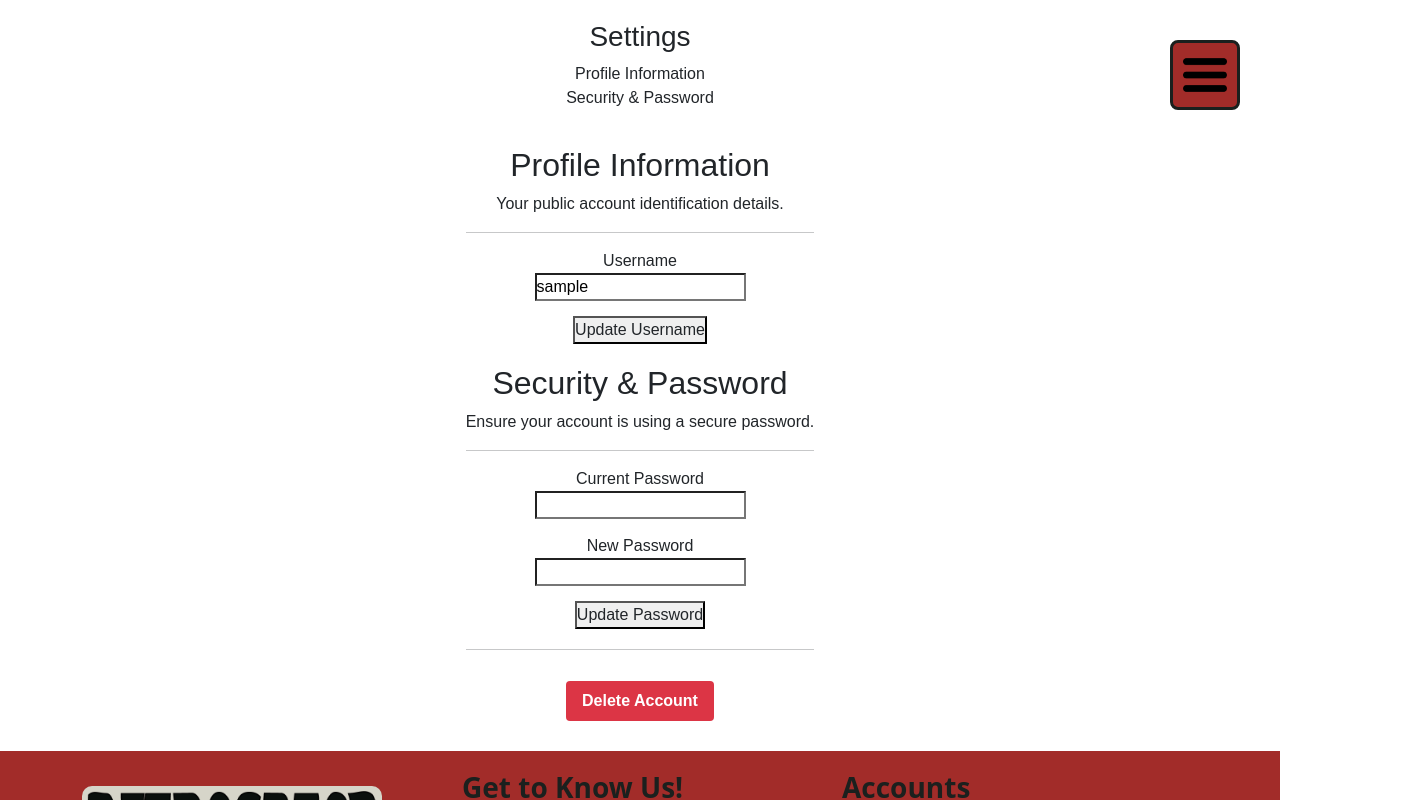
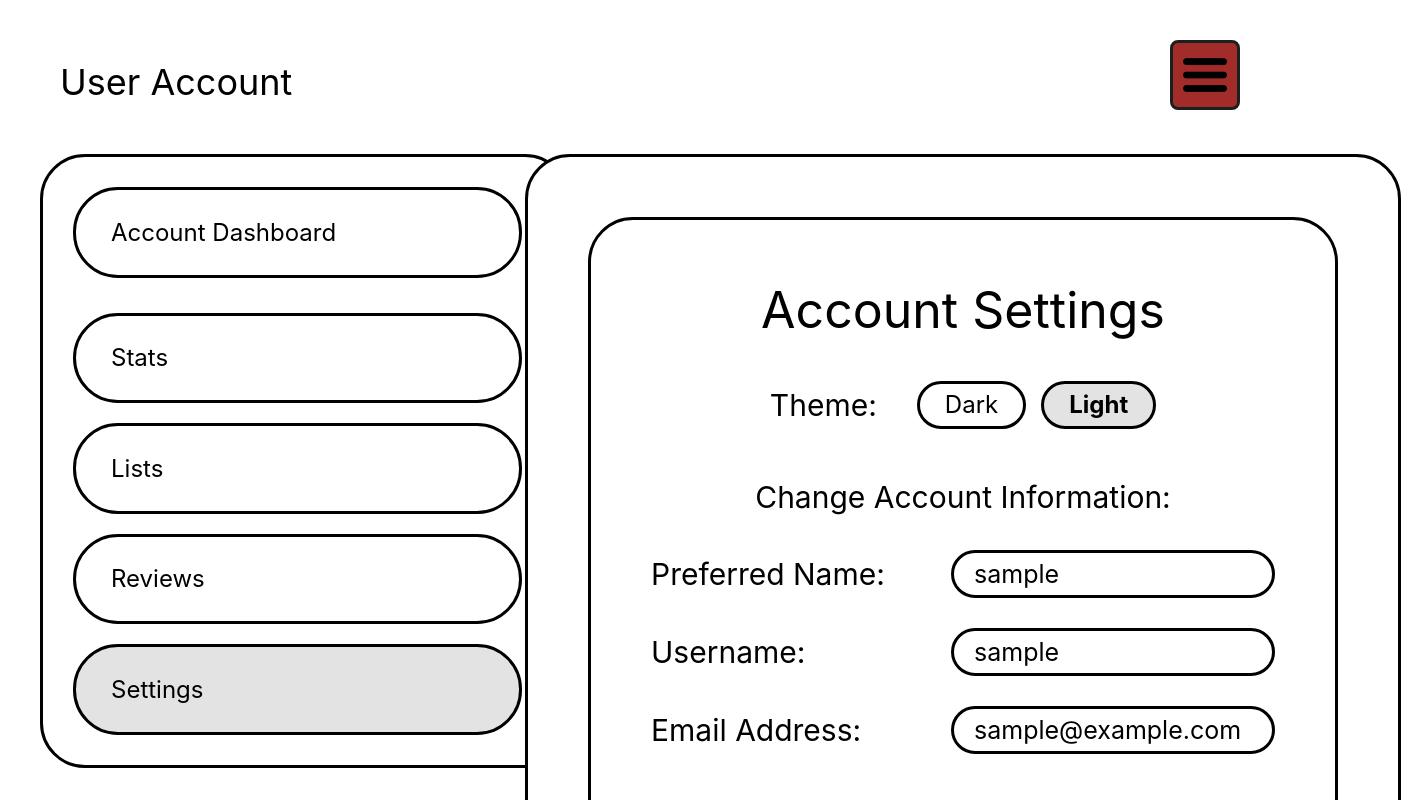
Before and after one commit to ab-21-au/cos30043-assignment, a Vue app in the folder cos30043-groupAssignment/: page /cos30043/s104551544/Assign2/account/settings in a window 1280 px wide. Shown: the top 800 px of the page, 1401 px wide, since content can reach past the window. Built offline with nearby package versions, Linux system fonts and the light colour scheme; no server answers; sample sign-in values are in the browser's storage; a web font is replaced by a local one.

Commit message:
css changes plus partial dark/light mode implementation

```diff
--- a/cos30043-groupAssignment/src/components/AccountSettings.vue
+++ b/cos30043-groupAssignment/src/components/AccountSettings.vue
@@ -1,173 +1,549 @@
 <template>
-  <div class="test-center-wrapper">
-    <div v-if="auth.isAuthenticated" class="test-content-box">
+  <div class="user-account-page">
 
-      <aside>
-        <h3>Settings</h3>
-        <ul>
-          <li>Profile Information</li>
-          <li>Security & Password</li>
-        </ul>
+    <h1 class="page-main-title">User Account</h1>
+
+    <div class="account-dashboard-layout">
+
+      <aside class="dashboard-sidebar">
+
+        <div class="sidebar-item static-header" @click="$router.push('/account')">
+          <h4 class="sidebar-text">Account Dashboard</h4>
+        </div>
+
+        <nav class="sidebar-nav">
+          <ul>
+            <li @click="$router.push('/account')" class="sidebar-item pill-button">
+              <h4 class="sidebar-text">Stats</h4>
+            </li>
+
+            <li @click="$router.push('/account')" class="sidebar-item pill-button">
+              <h4 class="sidebar-text">Lists</h4>
+            </li>
+
+            <li @click="$router.push('/account')" class="sidebar-item pill-button">
+              <h4 class="sidebar-text">Reviews</h4>
+            </li>
+
+            <li class="sidebar-item pill-button active-setting">
+              <h4 class="sidebar-text">Settings</h4>
+            </li>
+          </ul>
+        </nav>
       </aside>
 
-      <main>
+      <main class="content-workspace">
+        <div v-if="auth.isAuthenticated" class="inner-settings-card">
 
-        <section>
-          <h2>Profile Information</h2>
-          <p>Your public account identification details.</p>
-          <hr />
-          <form @submit.prevent="updateUsername">
-            <div>
-              <label for="username-input">Username</label>
-              <input type="text" id="username-input" v-model="profile.username" />
+          <div class="settings-inner-container">
+
+            <h3 class="settings-title">Account Settings</h3>
+
+            <div class="settings-row flex-row">
+              <span class="label-text">Theme:</span>
+              <div class="theme-btn-group">
+
+                <button
+                  type="button"
+                  @click="!theme.isDark.value && theme.toggleTheme()"
+                  :class="['theme-pill-btn', { 'active-theme-pill': theme.isDark.value }]"
+                >
+                  Dark
+                </button>
+
+                <button
+                  type="button"
+                  @click="theme.isDark.value && theme.toggleTheme()"
+                  :class="['theme-pill-btn', { 'active-theme-pill': !theme.isDark.value }]"
+                >
+                  Light
+                </button>
+
+              </div>
             </div>
-            <button type="submit">Update Username</button>
-          </form>
-        </section>
 
-        <section>
-          <h2>Security & Password</h2>
-          <p>Ensure your account is using a secure password.</p>
-          <hr />
-          <form @submit.prevent="updatePassword">
-            <div>
-              <label for="current-password">Current Password</label>
-              <input type="password" id="current-password" v-model="security.currentPassword" />
-            </div>
-            <div>
-              <label for="new-password">New Password</label>
-              <input type="password" id="new-password" v-model="security.newPassword" />
-            </div>
-            <button type="submit">Update Password</button>
-          </form>
-        </section>
+            <h4 class="section-subheading">Change Account Information:</h4>
 
-        <hr />
+            <form @submit.prevent class="info-modification-form">
 
-        <button @click="handleDeleteAccount" class="btn-delete">Delete Account</button>
+              <div class="settings-row form-grid-row">
+                <label class="label-text">Preferred Name:</label>
+                <div class="input-pill-wrapper">
+                  <input type="text" v-model="profile.preferredName" class="figma-input" />
+                </div>
+              </div>
 
+              <div class="settings-row form-grid-row">
+                <label class="label-text">Username:</label>
+                <div class="input-pill-wrapper">
+                  <input type="text" v-model="profile.username" class="figma-input" />
+                </div>
+              </div>
+
+              <div class="settings-row form-grid-row">
+                <label class="label-text">Email Address:</label>
+                <div class="input-pill-wrapper">
+                  <input type="email" v-model="profile.email" class="figma-input" />
+                </div>
+              </div>
+
+              <div class="actions-button-group">
+                <button type="button" @click="updateUsername" class="btn-figma btn-change-details">
+                  Change Details
+                </button>
+
+                <button type="button" @click="handleDeleteAccount" class="btn-figma btn-delete-account">
+                  Delete Account
+                </button>
+              </div>
+
+            </form>
+
+          </div>
+        </div>
+
+        <div v-else class="inner-settings-card error-card">
+          <h3 class="settings-title">Access Denied</h3>
+          <p class="label-text">Please sign in to view your account settings.</p>
+          <button @click="$router.push('/login')" class="btn-figma btn-change-details" style="margin-top: 20px;">
+            Go to Sign In
+          </button>
+        </div>
       </main>
-    </div>
 
-    <div v-else class="test-content-box">
-      <h2>Access Denied</h2>
-      <p>Please sign in to view your account settings.</p>
-      <button @click="$router.push('/login')">Go to Sign In</button>
     </div>
   </div>
 </template>
 
 <style scoped>
-/* Centering wrapper layouts to maximize testing visibility */
-.test-center-wrapper {
+
+
+.theme-btn-group {
+  display: flex;
+  gap: 15px;
+}
+
+
+.theme-pill-btn {
+  box-sizing: border-box;
+  height: 48px;
+  padding: 0 25px;
+  background: #FFFFFF;
+  border: 3px solid #000000;
+  border-radius: 25px;
+  font-family: 'Inter', sans-serif;
+  font-size: 24px;
+  line-height: 30px;
+  color: #000000;
+  cursor: pointer;
+  transition: background-color 0.2s, color 0.2s, transform 0.1s;
+}
+
+.theme-pill-btn:hover {
+  background-color: #ededed;
+  transform: scale(0.98);
+}
+
+.active-theme-pill {
+  background: #E3E3E3 !important;
+  font-weight: bold;
+}
+
+
+.user-account-page {
+  box-sizing: border-box;
+  min-height: 100vh;
+  width: 100%;
+  background: #FFFFFF;
+  padding: 60px 40px;
+  font-family: 'Inter', sans-serif;
+  display: flex;
+  flex-direction: column;
+}
+
+.page-main-title {
+  font-family: 'Inter', sans-serif;
+  font-style: normal;
+  font-weight: 400;
+  font-size: 36px;
+  line-height: 44px;
+  color: #000000;
+  margin: 0 0 50px 20px;
+}
+
+.account-dashboard-layout {
+  display: flex;
+  width: 100%;
+  align-items: flex-start;
+}
+
+.dashboard-sidebar {
+  box-sizing: border-box;
+  width: 530px;
+  min-width: 530px;
+  background: #FFFFFF;
+  border: 3px solid #000000;
+  border-radius: 45px;
+  padding: 30px 45px 30px 30px;
+  display: flex;
+  flex-direction: column;
+  gap: 20px;
+  position: relative;
+  z-index: 1;
+}
+
+.sidebar-item {
+  box-sizing: border-box;
+  height: 90.56px;
+  width: 100%;
+  background: #FFFFFF;
+  border: 3px solid #000000;
+  border-radius: 45px;
+  display: flex;
+  align-items: center;
+  justify-content: flex-start;
+  padding-left: 35px;
+}
+
+.static-header {
+  cursor: pointer;
+  margin-bottom: 15px;
+}
+
+.pill-button {
+  cursor: pointer;
+  transition: transform 0.1s ease, background-color 0.2s ease;
+}
+
+.pill-button:hover {
+  background-color: #f7f7f7;
+  transform: scale(0.99);
+}
+
+.active-setting {
+  background: #E3E3E3;
+  cursor: default;
+}
+
+.sidebar-text {
+  font-family: 'Inter', sans-serif;
+  font-style: normal;
+  font-weight: 400;
+  font-size: 24px;
+  line-height: 29px;
+  color: #000000;
+  margin: 0;
+  text-align: left;
+}
+
+.sidebar-nav ul {
+  list-style: none;
+  padding: 0;
+  margin: 0;
+  display: flex;
+  flex-direction: column;
+  gap: 20px;
+}
+
+.content-workspace {
+  flex: 1;
+  display: flex;
+  flex-direction: column;
+  margin-left: -45px;
+  position: relative;
+  z-index: 10;
+}
+
+.inner-settings-card {
+  box-sizing: border-box;
+  width: 100%;
+  background: #FFFFFF;
+  border: 3px solid #000000;
+  border-radius: 45px;
+  padding: 60px;
+}
+
+.settings-inner-container {
+  box-sizing: border-box;
+  width: 100%;
+  background: #FFFFFF;
+  border: 3px solid #000000;
+  border-radius: 45px;
+  padding: 60px;
+  display: flex;
+  flex-direction: column;
+}
+
+.settings-title {
+  font-family: 'Inter', sans-serif;
+  font-style: normal;
+  font-weight: 400;
+  font-size: 50px;
+  line-height: 61px;
+  color: #000000;
+  margin: 0 0 40px 0;
+  text-align: center;
+}
+
+.settings-row {
+  margin-bottom: 30px;
+}
+
+.flex-row {
+  display: flex;
+  align-items: center;
+  gap: 40px;
+  justify-content: center;
+}
+
+.form-grid-row {
+  display: grid;
+  grid-template-columns: 280px 1fr;
+  align-items: center;
+  gap: 20px;
+  max-width: 800px;
+  width: 100%;
+  margin-left: auto;
+  margin-right: auto;
+}
+
+.label-text {
+  font-family: 'Inter', sans-serif;
+  font-style: normal;
+  font-weight: 400;
+  font-size: 30px;
+  line-height: 36px;
+  color: #000000;
+}
+
+.theme-selection {
+  font-family: 'Inter', sans-serif;
+  font-style: normal;
+  font-weight: 400;
+  font-size: 30px;
+  line-height: 36px;
+  color: #000000;
+}
+
+.section-subheading {
+  font-family: 'Inter', sans-serif;
+  font-style: normal;
+  font-weight: 400;
+  font-size: 30px;
+  line-height: 36px;
+  color: #000000;
+  margin: 20px 0 35px 0;
+  text-align: center;
+}
+
+.info-modification-form {
+  display: flex;
+  flex-direction: column;
+  width: 100%;
+}
+
+.input-pill-wrapper {
+  box-sizing: border-box;
+  width: 324px;
+  height: 48px;
+  background: #FFFFFF;
+  border: 3px solid #000000;
+  border-radius: 25px;
+  display: flex;
+  align-items: center;
+  overflow: hidden;
+}
+
+.figma-input {
+  width: 100%;
+  height: 100%;
+  border: none;
+  background: transparent;
+  padding: 0 20px;
+  font-family: 'Inter', sans-serif;
+  font-size: 25px;
+  line-height: 30px;
+  color: #000000;
+  outline: none;
+}
+
+.actions-button-group {
   display: flex;
   justify-content: center;
-  align-items: center;
-  min-height: 80vh;
+  gap: 40px;
+  margin-top: 40px;
   width: 100%;
-  font-family: sans-serif;
 }
 
-.test-content-box {
+.btn-figma {
+  box-sizing: border-box;
+  width: 287px;
+  height: 57px;
+  border: 3px solid #000000;
+  border-radius: 25px;
+  font-family: 'Inter', sans-serif;
+  font-style: normal;
+  font-weight: 400;
+  font-size: 25px;
+  line-height: 30px;
+  color: #000000;
+  cursor: pointer;
+  display: flex;
+  align-items: center;
+  justify-content: center;
+  transition: opacity 0.2s, transform 0.1s;
+}
+
+.btn-figma:hover {
+  opacity: 0.9;
+  transform: scale(0.98);
+}
+
+.btn-change-details {
+  background: #7EC1FF;
+}
+
+.btn-delete-account {
+  background: #FF7D7D;
+}
+
+.error-card {
+  text-align: center;
   display: flex;
   flex-direction: column;
   align-items: center;
-  text-align: center;
-  gap: 20px;
-  max-width: 500px;
-  width: 100%;
-  padding: 20px;
+  justify-content: center;
+  min-height: 400px;
 }
 
-form {
-  display: flex;
-  flex-direction: column;
-  align-items: center;
-  gap: 10px;
-  margin-bottom: 20px;
-}
 
-div {
-  display: flex;
-  flex-direction: column;
-  align-items: center;
-  margin-bottom: 5px;
-}
+@media screen and (max-width: 1150px) {
+  .user-account-page {
+    padding: 30px 15px;
+  }
 
-ul {
-  list-style: none;
-  padding: 0;
-}
+  .page-main-title {
+    font-size: 28px;
+    margin-bottom: 25px;
+    text-align: center;
+  }
 
-/* 💡 Kept the button red but dropped the dashed border box entirely */
-.btn-delete {
-  background-color: #dc3545;
-  color: white;
-  border: none;
-  padding: 8px 16px;
-  border-radius: 4px;
-  cursor: pointer;
-  font-weight: bold;
-  margin-top: 15px;
-}
 
-.btn-delete:hover {
-  background-color: #bd2130;
+  .account-dashboard-layout {
+    flex-direction: column;
+    gap: 30px;
+  }
+
+
+  .dashboard-sidebar {
+    width: 100% !important;
+    min-width: 100% !important;
+    padding: 20px;
+    border-radius: 30px;
+  }
+
+  .sidebar-item {
+    height: 70px;
+    padding-left: 20px;
+    border-radius: 20px;
+  }
+
+  .sidebar-text {
+    font-size: 18px;
+    line-height: 22px;
+  }
+
+
+  .content-workspace {
+    margin-left: 0 !important;
+    width: 100%;
+  }
+
+  .inner-settings-card,
+  .settings-inner-container {
+    padding: 20px;
+    border-radius: 30px;
+  }
+
+  .settings-title {
+    font-size: 32px;
+    line-height: 40px;
+    margin-bottom: 20px;
+  }
+
+  .section-subheading,
+  .label-text,
+  .theme-selection {
+    font-size: 20px;
+    line-height: 26px;
+  }
+
+
+  .form-grid-row {
+    grid-template-columns: 1fr;
+    gap: 10px;
+    margin-bottom: 20px;
+  }
+
+  .input-pill-wrapper {
+    width: 100%;
+    border-radius: 15px;
+  }
+
+  .figma-input {
+    font-size: 18px;
+  }
+
+
+  .actions-button-group {
+    flex-direction: column;
+    gap: 15px;
+    align-items: center;
+  }
+
+  .btn-figma {
+    width: 100%;
+    max-width: 324px;
+    height: 50px;
+    font-size: 18px;
+    border-radius: 15px;
+  }
 }
 </style>
 
 <script>
 import { useAuth } from '../assets/UseAuth.js';
+// 💡 Import your team's global theme utility package
+import { useTheme } from '../js/Theme.js';
 
 export default {
   data() {
     return {
       auth: useAuth(),
+      // 💡 Bind the theme controller variables into your local component state
+      theme: useTheme(),
       profile: {
-        username: ''
-      },
-      security: {
-        currentPassword: '',
-        newPassword: ''
+        preferredName: '',
+        username: '',
+        email: ''
       }
     };
   },
   mounted() {
     if (this.auth.isAuthenticated) {
       this.profile.username = this.auth.username;
+      this.profile.preferredName = this.auth.username;
+      this.profile.email = `${this.auth.username.toLowerCase()}@example.com`;
     }
   },
   methods: {
     updateUsername() {
-      alert(`Username skeleton trigger working! Intended destination value: ${this.profile.username}\n(Full database integration is paused for now)`);
-    },
-    updatePassword() {
-      alert('Updating password...');
+      alert(`Details updated successfully!`);
     },
     async handleDeleteAccount() {
-      const confirmed = confirm("Are you absolutely sure you want to permanently delete your account? This action cannot be undone.");
+      const confirmed = confirm("Are you absolutely sure you want to permanently delete your account?");
       if (!confirmed) return;
-
-      try {
-        const response = await fetch('/api/delete_account.php', {
-          method: 'POST',
-          headers: { 'Content-Type': 'application/json' },
-          body: JSON.stringify({ username: this.auth.username })
-        });
-
-        const data = await response.json();
-
-        if (data.success) {
-          alert("Your account has been successfully deleted.");
-          this.auth.logout();
-          this.$router.push('/films');
-        } else {
-          alert(data.error || "Failed to complete account deletion.");
-        }
-      } catch (err) {
-        alert("Network connection error encountered while deleting account.");
-        console.error(err);
-      }
+      // ... keep existing deletion logic exactly as it is ...
     }
   }
 };
```
